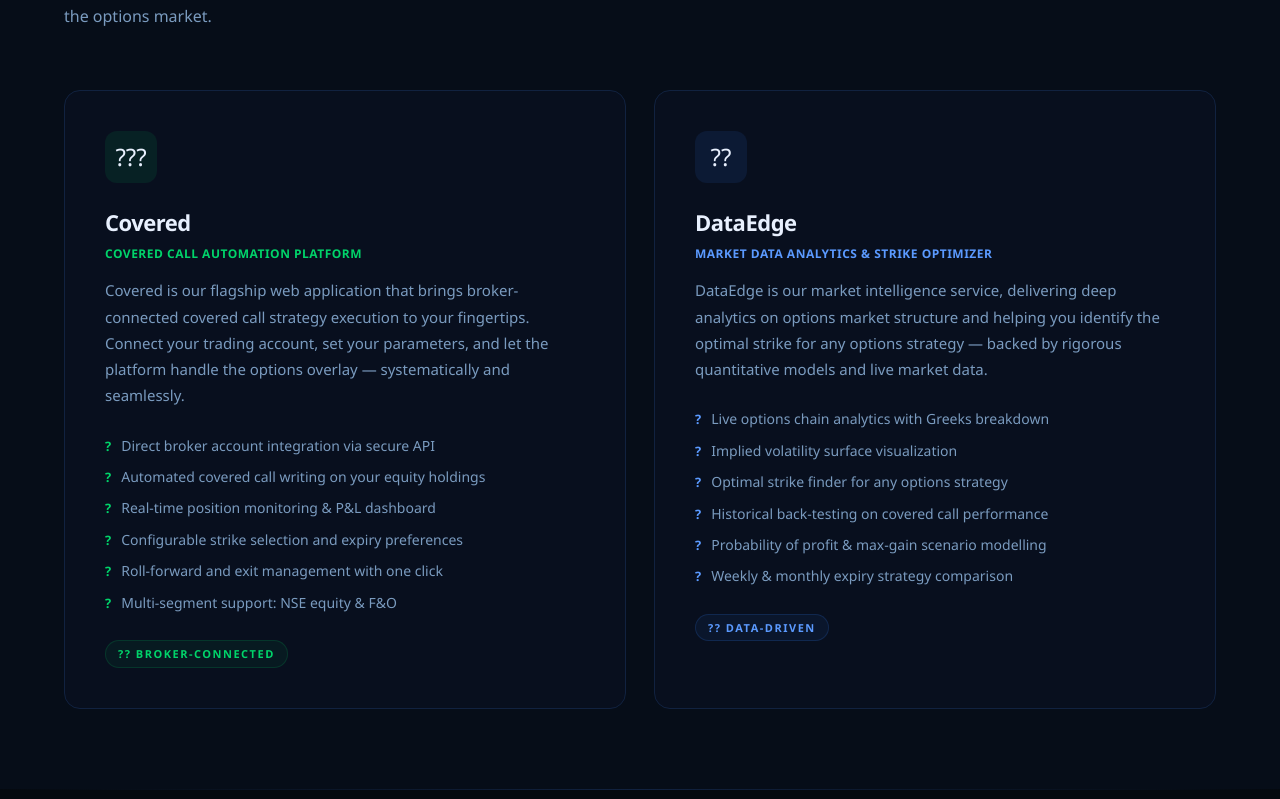
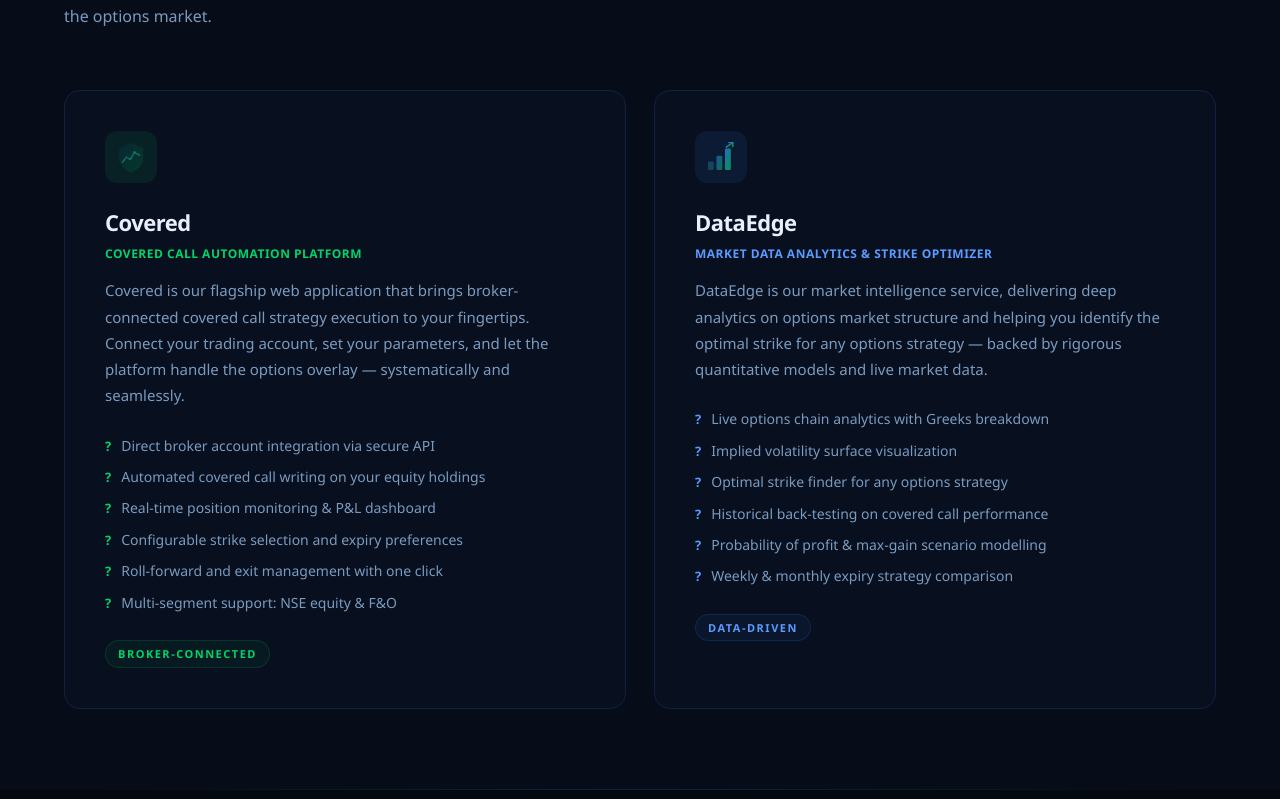
Before and after one commit to ratan203/zerodelta-website, a plain HTML site: page index.html in a window 1280 px wide. Shown: the part 1241-2040 px from the top of the page. Drawn offline with Linux system fonts and the light colour scheme.

Commit message:
Update index.html

```diff
--- a/index.html
+++ b/index.html
@@ -409,7 +409,25 @@
   <div class="products-grid">
 
     <div class="product-card green-card">
-      <div class="product-icon icon-green">???</div>
+      <div class="product-icon icon-green">
+        <svg xmlns="http://www.w3.org/2000/svg" viewBox="0 0 52 52" fill="none" width="34" height="34">
+          <defs>
+            <linearGradient id="cov-g" x1="0" y1="0" x2="1" y2="1">
+              <stop offset="0%" stop-color="#1a3a7a"/>
+              <stop offset="100%" stop-color="#00a651"/>
+            </linearGradient>
+          </defs>
+          <!-- Shield -->
+          <path d="M26 5 L44 13 L44 27 C44 37.5 36.5 44.5 26 49 C15.5 44.5 8 37.5 8 27 L8 13 Z"
+                fill="url(#cov-g)" opacity="0.18" stroke="url(#cov-g)" stroke-width="1.8"/>
+          <!-- Upward line (covered call payoff concept) -->
+          <polyline points="13,34 19,26 25,30 31,19 39,23"
+                    stroke="url(#cov-g)" stroke-width="2.2" fill="none"
+                    stroke-linecap="round" stroke-linejoin="round"/>
+          <!-- Dot on peak -->
+          <circle cx="31" cy="19" r="2.2" fill="url(#cov-g)"/>
+        </svg>
+      </div>
       <div class="product-name">Covered</div>
       <div class="product-tagline-green">Covered Call Automation Platform</div>
       <p class="product-desc">
@@ -423,11 +441,28 @@
         <li>Roll-forward and exit management with one click</li>
         <li>Multi-segment support: NSE equity &amp; F&amp;O</li>
       </ul>
-      <div class="product-pill pill-green">?? Broker-Connected</div>
+      <div class="product-pill pill-green">Broker-Connected</div>
     </div>
 
     <div class="product-card blue-card">
-      <div class="product-icon icon-blue">??</div>
+      <div class="product-icon icon-blue">
+        <svg xmlns="http://www.w3.org/2000/svg" viewBox="0 0 52 52" fill="none" width="34" height="34">
+          <defs>
+            <linearGradient id="de-g" x1="0" y1="0" x2="1" y2="1">
+              <stop offset="0%" stop-color="#2e6fd4"/>
+              <stop offset="100%" stop-color="#00a651"/>
+            </linearGradient>
+          </defs>
+          <!-- Rising bars -->
+          <rect x="6"  y="33" width="9" height="13" rx="2" fill="url(#de-g)" opacity="0.4"/>
+          <rect x="19" y="24" width="9" height="22" rx="2" fill="url(#de-g)" opacity="0.65"/>
+          <rect x="32" y="13" width="9" height="33" rx="2" fill="url(#de-g)" opacity="0.9"/>
+          <!-- Sharp edge arrow -->
+          <line x1="34" y1="11" x2="44" y2="4" stroke="url(#de-g)" stroke-width="2.2" stroke-linecap="round"/>
+          <polyline points="38,4 44,4 44,10" stroke="url(#de-g)" stroke-width="2.2" fill="none"
+                    stroke-linecap="round" stroke-linejoin="round"/>
+        </svg>
+      </div>
       <div class="product-name">DataEdge</div>
       <div class="product-tagline-blue">Market Data Analytics &amp; Strike Optimizer</div>
       <p class="product-desc">
@@ -441,7 +476,7 @@
         <li>Probability of profit &amp; max-gain scenario modelling</li>
         <li>Weekly &amp; monthly expiry strategy comparison</li>
       </ul>
-      <div class="product-pill pill-blue">?? Data-Driven</div>
+      <div class="product-pill pill-blue">Data-Driven</div>
     </div>
 
   </div>
@@ -487,7 +522,7 @@
           <div class="partner-info">
             <div class="partner-name">Raju Gupta</div>
             <div class="partner-role">Founding Partner</div>
-            <p class="partner-bio">Raju combines extensive experience in technology with a sharp focus on client outcomes. He leads client relationships and operations — ensuring every solution Zerodelta Algrow delivers creates measurable value.</p>
+            <p class="partner-bio">Raju combines extensive experience in financial markets with a sharp focus on client outcomes. He leads business development, client relationships, and operations — ensuring every solution Zerodelta Algrow delivers creates measurable value.</p>
           </div>
         </div>
 
```
